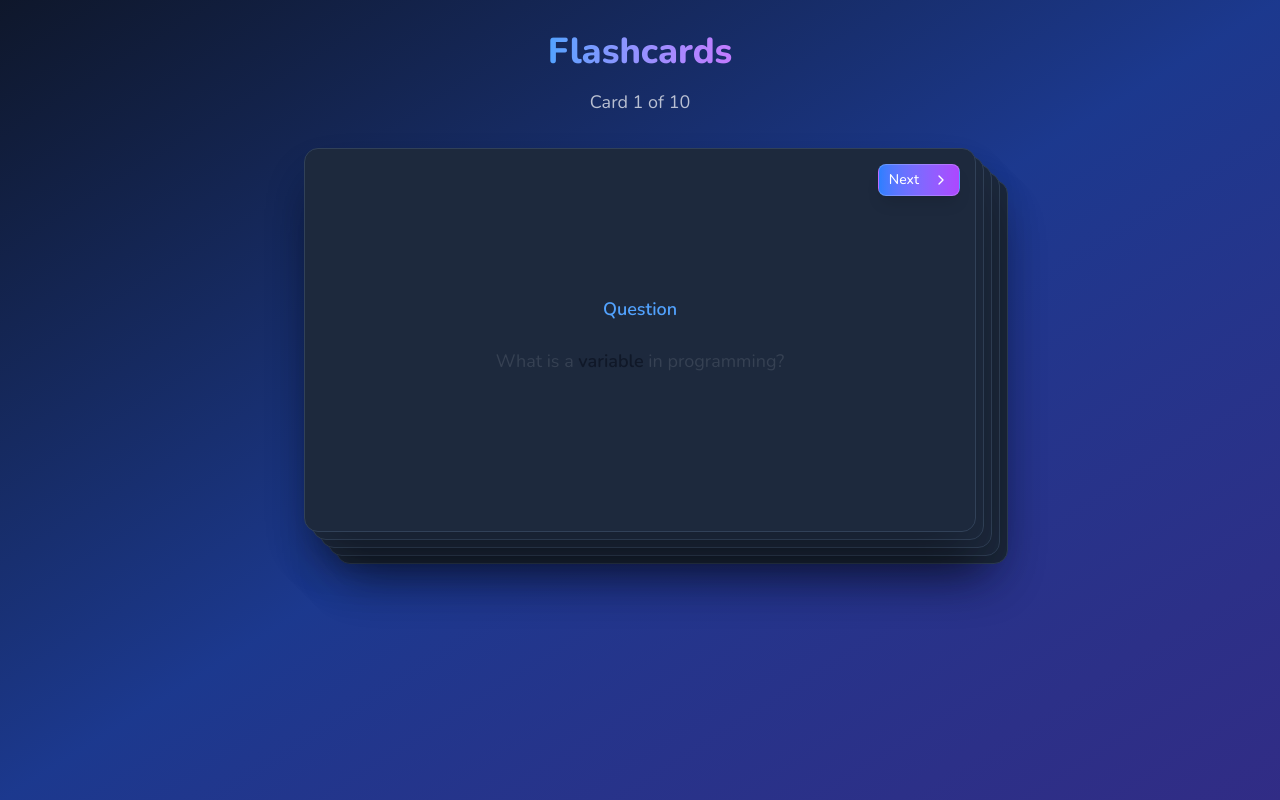
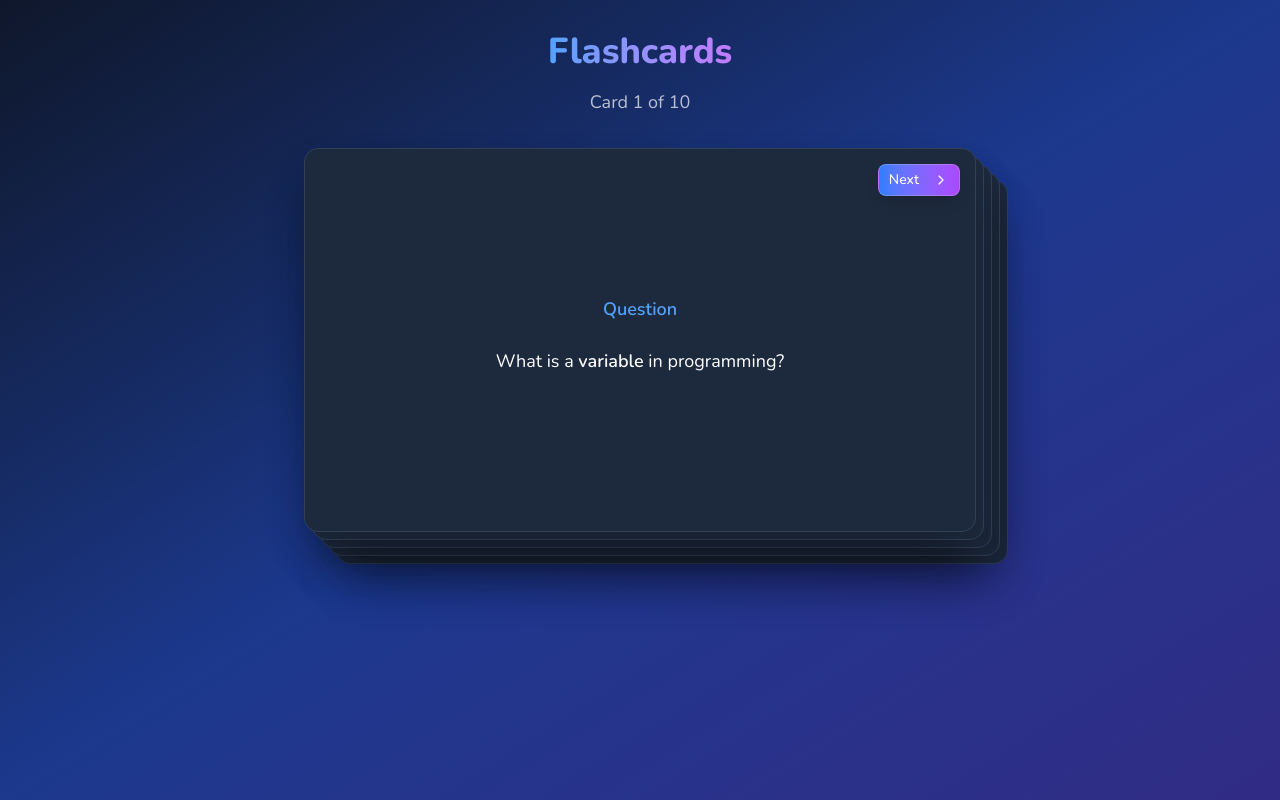
Before and after one commit to Amal-Verma/cognisphere2.0, a Next.js app: page /flashcards in a window 1280 px wide. Built offline with nearby package versions, Linux system fonts and the light colour scheme.

Commit message:
bug fixes

```diff
--- a/src/components/QuestionRenderer.tsx
+++ b/src/components/QuestionRenderer.tsx
@@ -23,29 +23,29 @@ export default function QuestionRenderer({ children, className = '', style = {}
       <ReactMarkdown
         components={{
           // Custom styling for different markdown elements
-          h1: ({ children }) => <h1 className={`text-2xl font-bold mb-4 ${isInheriting ? 'text-inherit' : 'text-gray-900'}`}>{children}</h1>,
-          h2: ({ children }) => <h2 className={`text-xl font-semibold mb-3 ${isInheriting ? 'text-inherit' : 'text-gray-800'}`}>{children}</h2>,
-          h3: ({ children }) => <h3 className={`text-lg font-medium mb-2 ${isInheriting ? 'text-inherit' : 'text-gray-700'}`}>{children}</h3>,
-          p: ({ children }) => <p className={`mb-2 leading-relaxed ${isInheriting ? 'text-inherit' : 'text-gray-700'}`}>{children}</p>,
-          strong: ({ children }) => <strong className={`font-semibold ${isInheriting ? 'text-inherit' : 'text-gray-900'}`}>{children}</strong>,
-          em: ({ children }) => <em className={`italic ${isInheriting ? 'text-inherit' : 'text-gray-700'}`}>{children}</em>,
+          h1: ({ children }) => <h1 className={`text-2xl font-bold mb-4 ${isInheriting ? 'text-inherit' : 'text-white'}`}>{children}</h1>,
+          h2: ({ children }) => <h2 className={`text-xl font-semibold mb-3 ${isInheriting ? 'text-inherit' : 'text-white'}`}>{children}</h2>,
+          h3: ({ children }) => <h3 className={`text-lg font-medium mb-2 ${isInheriting ? 'text-inherit' : 'text-white'}`}>{children}</h3>,
+          p: ({ children }) => <p className={`mb-2 leading-relaxed ${isInheriting ? 'text-inherit' : 'text-white'}`}>{children}</p>,
+          strong: ({ children }) => <strong className={`font-semibold ${isInheriting ? 'text-inherit' : 'text-blue'}`}>{children}</strong>,
+          em: ({ children }) => <em className={`italic ${isInheriting ? 'text-inherit' : 'text-white'}`}>{children}</em>,
           ul: ({ children }) => <ul className="list-disc list-inside mb-3 space-y-1">{children}</ul>,
           ol: ({ children }) => <ol className="list-decimal list-inside mb-3 space-y-1">{children}</ol>,
-          li: ({ children }) => <li className={isInheriting ? 'text-inherit' : 'text-gray-700'}>{children}</li>,
+          li: ({ children }) => <li className={isInheriting ? 'text-inherit' : 'text-white'}>{children}</li>,
           blockquote: ({ children }) => (
-            <blockquote className={`border-l-4 border-indigo-200 pl-4 py-2 mb-3 bg-indigo-50 italic ${isInheriting ? 'text-inherit' : 'text-gray-700'}`}>
+            <blockquote className={`border-l-4 border-indigo-200 pl-4 py-2 mb-3 bg-indigo-50 italic ${isInheriting ? 'text-inherit' : 'text-blue'}`}>
               {children}
             </blockquote>
           ),
           code: ({ children, ...props }) => {
             const isInline = !props.className?.includes('language-');
             return isInline ? (
-              <code className={`px-1.5 py-0.5 rounded text-sm font-mono ${isInheriting ? 'bg-black/10 text-inherit' : 'bg-gray-100 text-indigo-600'}`}>
+              <code className={`px-1.5 py-0.5 rounded text-sm font-mono ${isInheriting ? 'bg-black/10 text-inherit' : 'bg-gray-100 text-black'}`}>
                 {children}
               </code>
             ) : (
               <pre className="bg-gray-100 p-3 rounded-lg overflow-x-auto mb-3">
-                <code className="text-sm font-mono text-gray-800">{children}</code>
+                <code className="text-sm font-mono text-white">{children}</code>
               </pre>
             );
           },
```
